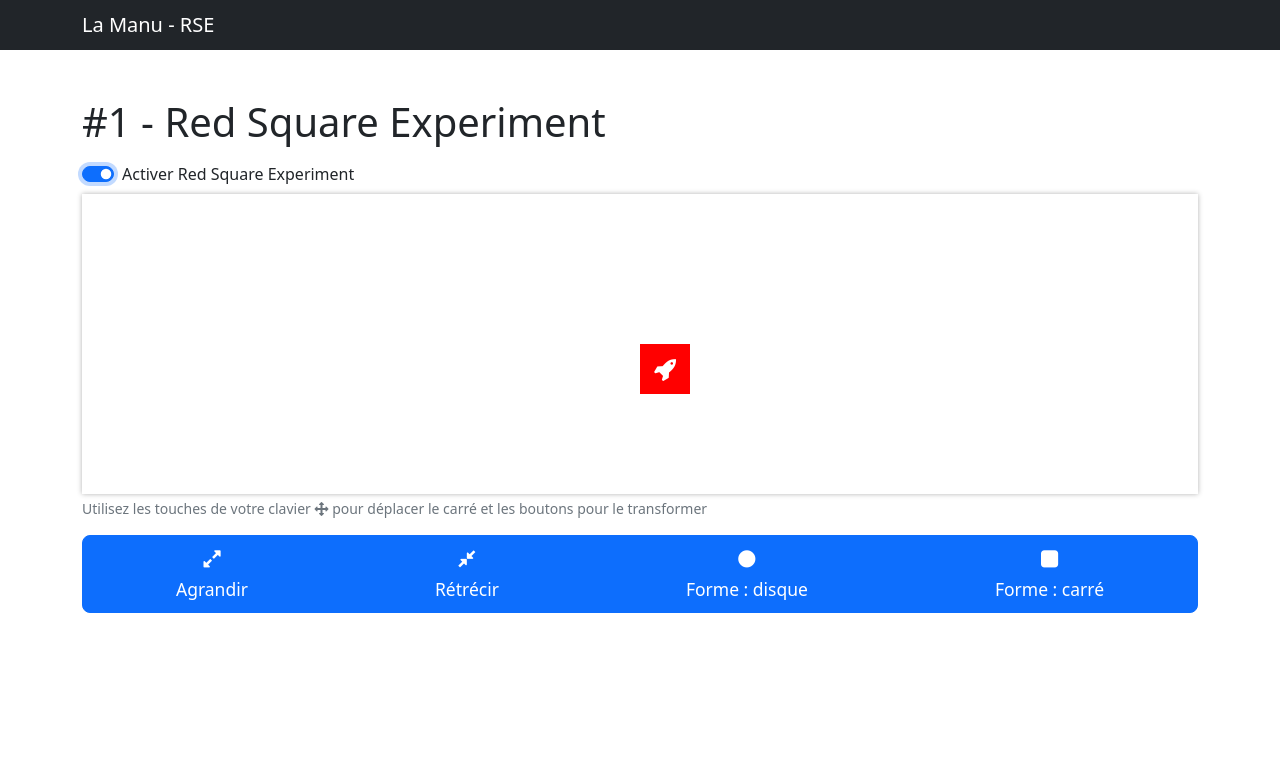
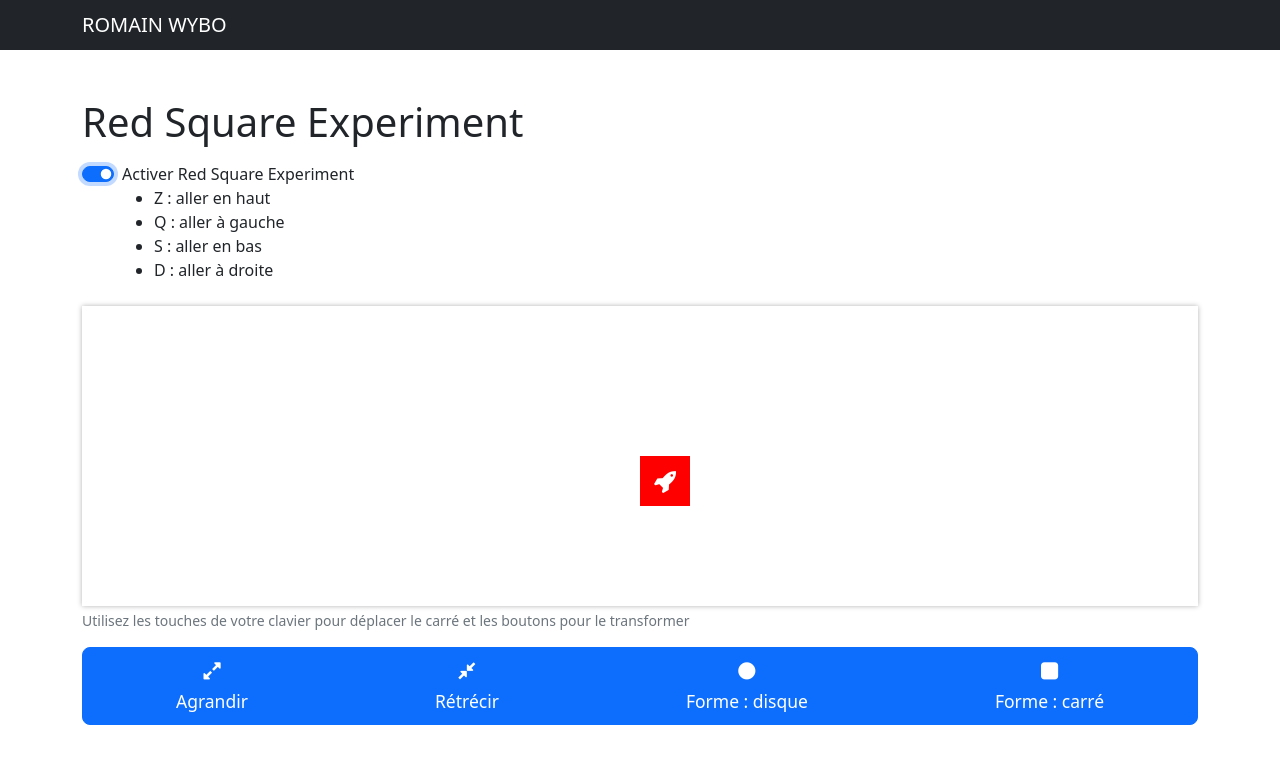
Before and after one commit to Romain1180/Red-Square-Experiment, a plain HTML site: page index.html in a window 1280 px wide. Both pictures are taken after a click on the switch "Activer Red Square Experiment". Drawn offline with Linux system fonts and the light colour scheme.

Commit message:
liste-directions

```diff
--- a/assets/css/style.css
+++ b/assets/css/style.css
@@ -32,3 +32,8 @@
   background: red;
   color: #fff;
 }
+
+.listControl{
+  display: none;
+  text-transform: none;
+}
--- a/assets/js/script.js
+++ b/assets/js/script.js
@@ -9,6 +9,9 @@ function clickButton() {
     let scaleDown = document.getElementById('scaleDown').disabled = false;
     let shapeCircle = document.getElementById('shapeCircle').disabled = false;
     let shapeSquare = document.getElementById('shapeSquare').disabled = false;
+    let listControl = document.querySelector('.listControl');
+
+    listControl.style.display = ('block')
 
     buttonScaleUp = document.querySelector('#scaleUp')
     buttonScaleUp.classList.remove('btn-light');
@@ -25,7 +28,6 @@ function clickButton() {
     shapeSquare = document.querySelector('#shapeSquare')
     shapeSquare.classList.remove('btn-light');
     shapeSquare.classList.toggle('btn-primary');
-    // redsquareControls.removeAttribute('disabled')
 }
 
 // up
@@ -61,7 +63,6 @@ function clickScaleDown() {
         square.style.width = ('50px')
         square.style.height = ('50px')  // taille min
     }
-
 }
 
 // circle
@@ -123,5 +124,4 @@ let Input = document.addEventListener('keydown', (event) => {
         default :
             return;
     }
-
   }, false);
--- a/index.html
+++ b/index.html
@@ -23,7 +23,7 @@
       class="navbar navbar-expand-lg navbar-dark bg-dark sticky-top justify-content-between"
     >
       <div class="container">
-        <span class="navbar-brand mb-0 h1">La Manu - RSE</span>
+        <span class="navbar-brand mb-0 h1">ROMAIN WYBO</span>
         <button
           class="navbar-toggler"
           type="button"
@@ -40,7 +40,7 @@
     <main class="container mt-5">
       <article class="row">
         <div class="col">
-          <h1 class="text-capitalize mb-3">#1 - Red Square experiment</h1>
+          <h1 class="text-capitalize mb-3">Red Square experiment</h1>
           <div class="form-check form-switch mb-2">
             <input
               class="form-check-input"
@@ -50,9 +50,14 @@
             />
             <label
               class="form-check-label text-capitalize"
-              for="toggleRedSquare"
-            >
+              for="toggleRedSquare">
               Activer red Square Experiment
+              <ul class="listControl">
+                <li>Z : aller en haut</li>
+                <li>Q : aller à gauche</li>
+                <li>S : aller en bas</li>
+                <li>D : aller à droite</li>
+              </ul>
             </label>
           </div>
           <div class="redsquare-app" data-active="false">
@@ -61,9 +66,7 @@
             </div>
           </div>
           <p class="form-text text-muted">
-            Utilisez les touches de votre clavier
-            <i class="fa fa-arrows" aria-hidden="true"></i> pour déplacer le
-            carré et les boutons pour le transformer
+            Utilisez les touches de votre clavier pour déplacer le carré et les boutons pour le transformer
           </p>
           <div class="redsquare-controls btn-group btn-group-lg d-flex mt-2">
             <button type="button" id="scaleUp" class="btn btn-light" disabled>
```
